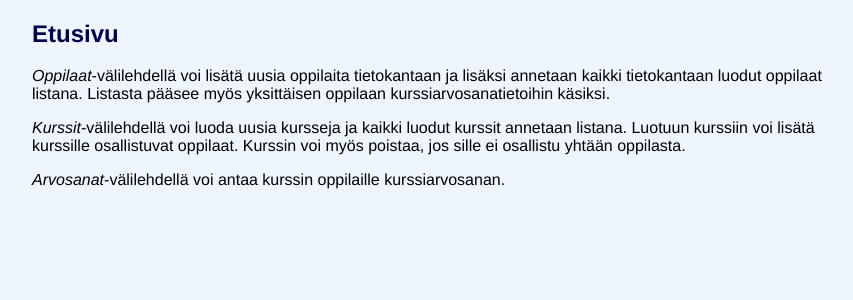
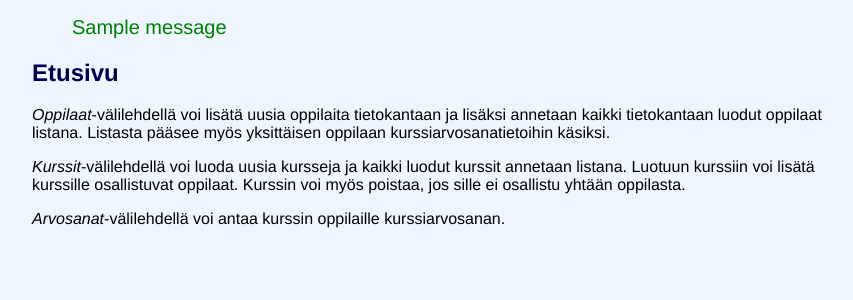
Before and after one commit to Ethervortex/cybersecurity-project, a Django app: page /opeapp/home/ in a window 1280 px wide. Shown: the part 153-453 px from the top of the page, without its empty margins (208-1061 px from the left). Run offline with Django 4.2, Linux system fonts and the light colour scheme; a user stored in the database is signed in; tables that the repository leaves empty hold one stand-in row (values such as "Sample post"); one stand-in notice (Sample message) is shown.

Commit message:
Show messages

```diff
--- a/opeapp/templates/base.html
+++ b/opeapp/templates/base.html
@@ -16,7 +16,7 @@
         <nav>
             <ul>
                 {% block link %}
-                <li><a href="/">Etusivu</a></li>
+                <li><a href="{% url 'opeapp:home' %}">Etusivu</a></li>
                 <li><a href="/students">Oppilaat</a></li>
                 <li><a href="/courses">Kurssit</a></li>
                 <li><a href="/grades">Arvosanat</a></li>
@@ -26,6 +26,17 @@
         </nav>
     </div>
     {% endif %}
+    <div id="messages">
+        {% if messages %}
+            <ul class="messages">
+                {% for message in messages %}
+                    <li class="flash-message {% if message.tags %}{{ message.tags }}{% endif %}">
+                        {{ message }}
+                    </li>
+                {% endfor %}
+            </ul>
+        {% endif %}
+    </div>
     {% block content %}{% endblock %}
 </body>
 </html>
```
Also changed, not shown: db.sqlite3.
